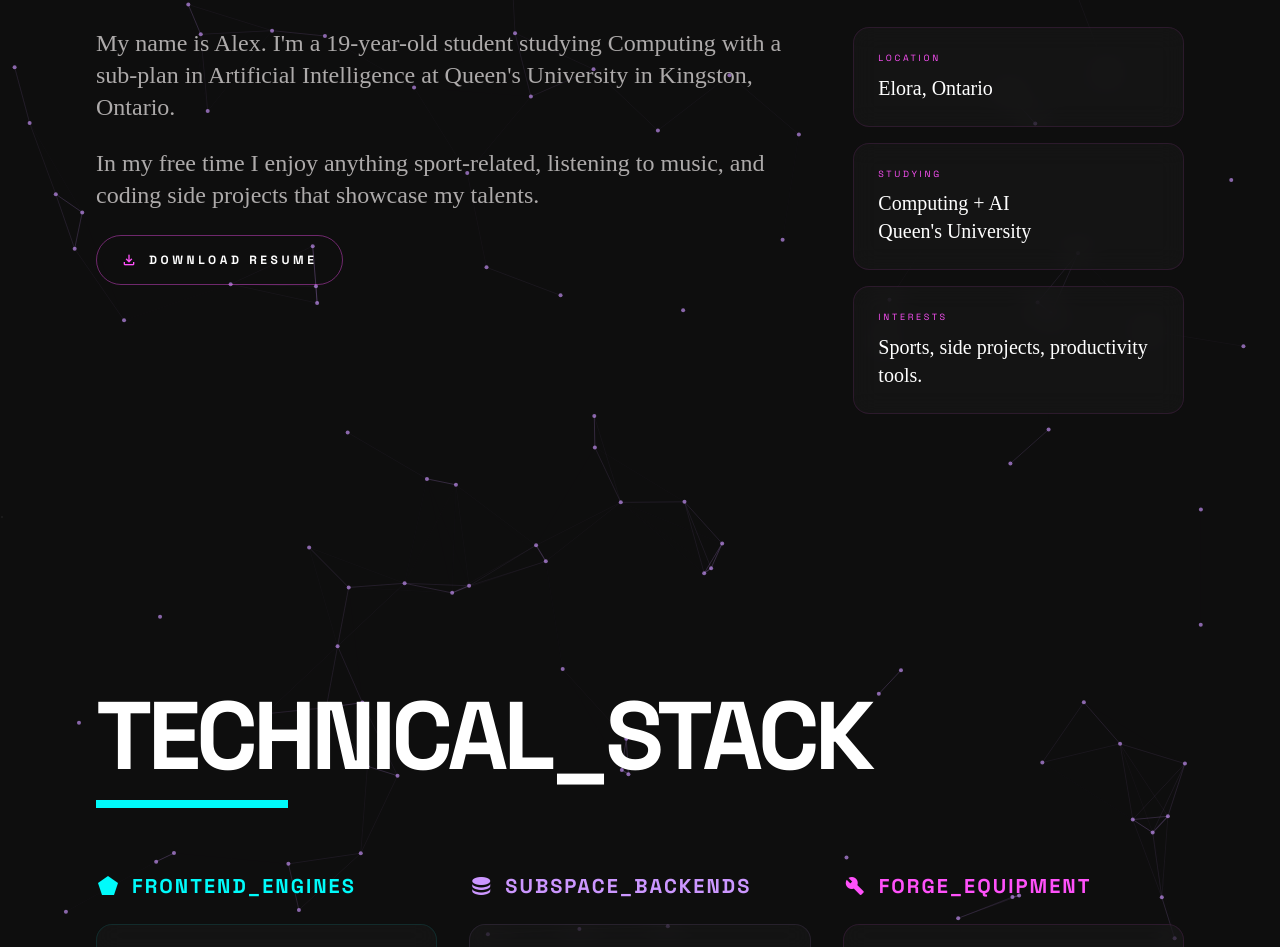
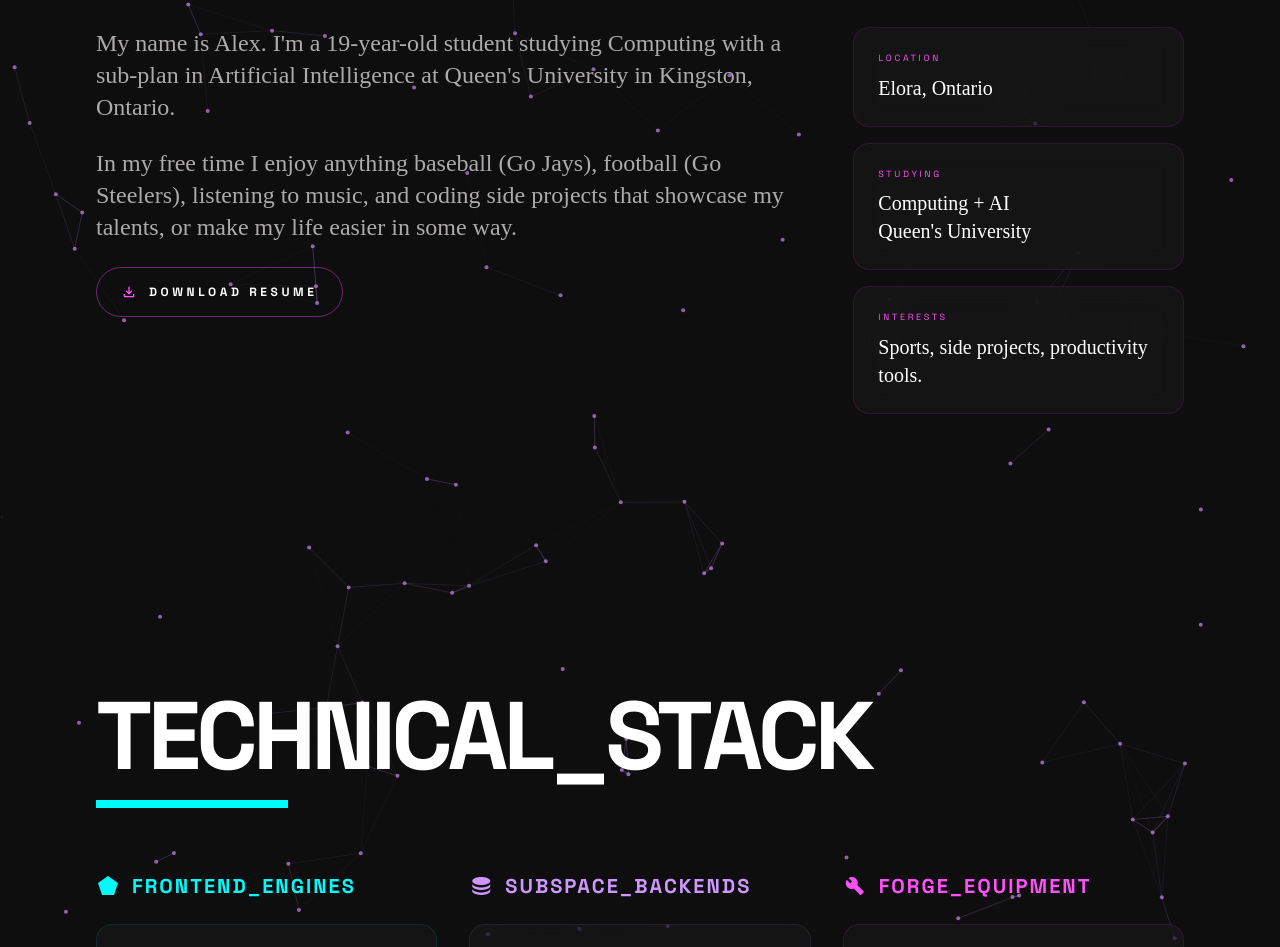
Before and after one commit to 7shep/dev-website, a React (Vite) app: page / in a window 1280 px wide. Shown: the part 1085-2032 px from the top of the page. Built offline with nearby package versions, Linux system fonts and the light colour scheme; a web font is replaced by a local one.

Commit message:
update about me.

```diff
--- a/src/components/About.tsx
+++ b/src/components/About.tsx
@@ -19,7 +19,7 @@ export default function About() {
               My name is Alex. I'm a 19-year-old student studying Computing with a sub-plan in Artificial Intelligence at Queen's University in Kingston, Ontario.
             </p>
             <p className="text-xl md:text-2xl text-on-surface-variant leading-relaxed font-antiqua">
-              In my free time I enjoy anything sport-related, listening to music, and coding side projects that showcase my talents.
+              In my free time I enjoy anything baseball (Go Jays), football (Go Steelers), listening to music, and coding side projects that showcase my talents, or make my life easier in some way.
             </p>
             <a
               href="/assets/Alex_Shepherd_Resume.pdf"
--- a/src/components/Hero.tsx
+++ b/src/components/Hero.tsx
@@ -66,7 +66,7 @@ export default function Hero() {
           >
             I'M A
             <Typewriter
-              text={["Full-Stack Developer", "Student", "Problem Solver", "Tech Enthusiast", "Music Enthusiast", ""]}
+              text={["Full-Stack Developer", "Student", "Problem Solver", "Tech Enthusiast", "Music Enthusiast",]}
               speed={60}
               deleteSpeed={35}
               waitTime={2000}
```
